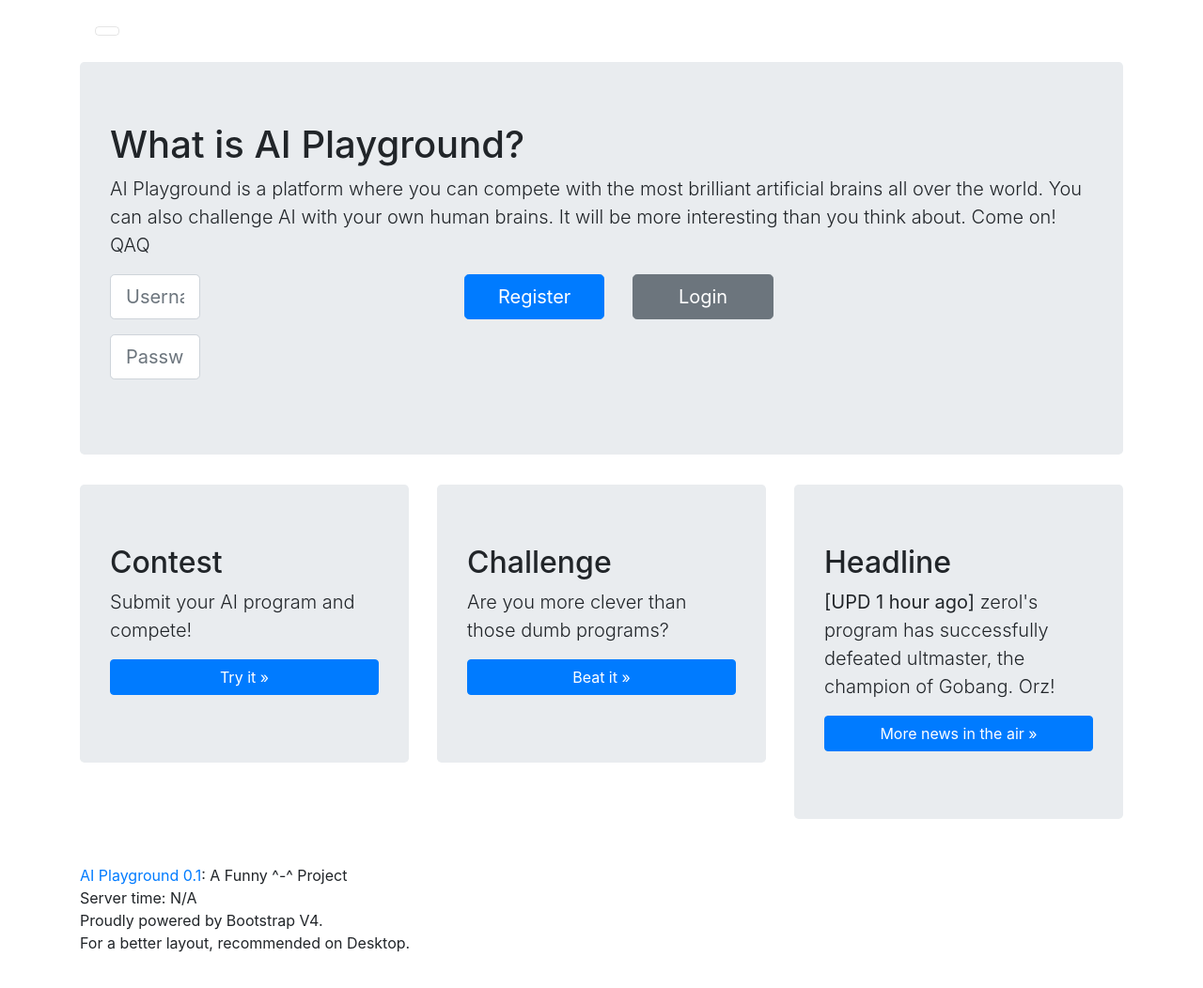
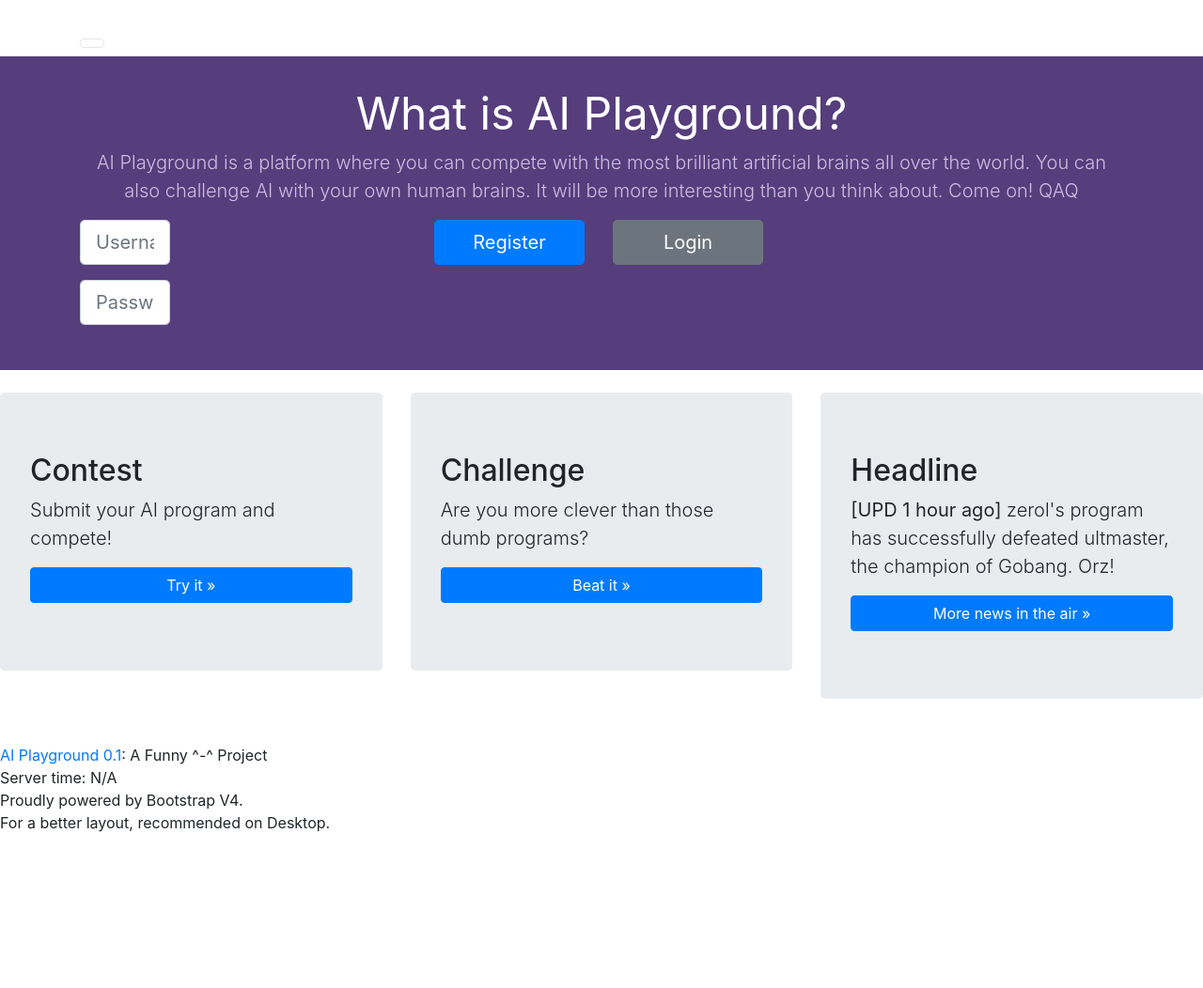
Before and after one commit to zerolfx/AIPlayground, a Django app: page / in a window 1280 px wide. Shown: the whole page at 94% size. After the commit the page ends 886 px from the top, so only its background shows below. Run offline with Django 3.2, Linux system fonts and the light colour scheme; parts of the project's set-up code (start-up, migrations or seed data) failed here and were passed over; some libraries are stand-ins or nearby versions.

Commit message:
add: ui, not completed

```diff
--- a/static/css/layout.css
+++ b/static/css/layout.css
@@ -3,6 +3,27 @@ body {
   padding-bottom: 20px;
 }
 
-.navbar {
-  margin-bottom: 20px;
+.bd-navbar {
+  padding-left: 0;
+  padding-right: 0;
 }
+
+.bd-pageheader {
+  padding: 2rem 15px;
+  margin-bottom: 1.5rem;
+  color: #cdbfe3;
+  text-align: center;
+  background-color: #563d7c;
+}
+
+.bd-pageheader h1 {
+  font-size: 3rem;
+  font-weight: normal;
+  color: #fff;
+}
+
+.bd-pageheader p {
+  margin-bottom: 0;
+  font-size: 1.25rem;
+  font-weight: 300;
+}
--- a/templates/base.html
+++ b/templates/base.html
@@ -8,19 +8,22 @@
   <meta name="description" content="">
   <meta name="author" content="">
   <link rel="icon" href="{% static 'favicon.ico' %}">
+  <link href="//cdn.bootcss.com/bootstrap/4.0.0-alpha.5/css/bootstrap.min.css" rel="stylesheet">
   <link href="{% static 'css/layout.css' %}" rel="stylesheet">
-    <link href="//cdn.bootcss.com/bootstrap/4.0.0-alpha.5/css/bootstrap.min.css" rel="stylesheet">
 
   <title>{% if title %}{{ title }}{% else %}AI Playground{% endif %}</title>
 </head>
 
 <body>
+
+  <header class="navbar navbar-light navbar-static-top bd-navbar">
     <div class="container">
-
-      <nav class="navbar navbar-light bg-faded">
-      <button class="navbar-toggler hidden-lg-up" type="button" data-toggle="collapse" data-target="#navbarResponsive" aria-controls="navbarResponsive" aria-expanded="false" aria-label="Toggle navigation"></button>
-      <div class="collapse navbar-toggleable-md pl-1" id="navbarResponsive">
-      <a class="navbar-brand text-primary" href="{% url 'home' %}">AI Playground</a>
+      <nav>
+        <button class="navbar-toggler hidden-lg-up float-xs-right" type="button" data-toggle="collapse"
+                data-target="#navbarResponsive"
+                aria-controls="navbarResponsive" aria-expanded="false" aria-label="Toggle navigation"></button>
+        <div class="collapse navbar-toggleable-md" id="navbarResponsive">
+          <a class="navbar-brand" href="{% url 'home' %}">AI Playground</a>
           <ul class="nav navbar-nav">
             <li class="nav-item {{ problist_active }}">
               <a class="nav-link" href="{% url 'problist' %}">Problems</a>
@@ -33,7 +36,8 @@
             </li>
             {% if request.user.is_authenticated %}
               <li class="nav-item dropdown float-xs-right">
-          <a class="nav-link dropdown-toggle text-gray-dark" href="#" id="supportedContentDropdown" data-toggle="dropdown" aria-haspopup="true" aria-expanded="true">
+                <a class="nav-link dropdown-toggle text-gray-dark" href="#" id="supportedContentDropdown"
+                   data-toggle="dropdown" aria-haspopup="true" aria-expanded="true">
                   {{ request.user.username }}
                 </a>
                 <div class="dropdown-menu dropdown-menu-right" aria-labelledby="supportedContentDropdown">
@@ -43,28 +47,29 @@
                   <a class="dropdown-item" href="{% url 'logout' %}">Logout</a>
                 </div>
               </li>
+            {% else %}
+              <div class="float-lg-right">
+                <li class="nav-item">
+                  <a class="nav-link" href="" data-toggle="modal" data-target="#modal-login">Login</a>
+                </li>
+                <li class="nav-item float-lg-right">
+                  <a class="nav-link" href="" data-toggle="modal" data-target="#modal-login">Register</a>
+                </li>
+              </div>
             {% endif %}
           </ul>
-      <iframe style="display: none;" src="" name="target_submit"></iframe>
-
-      {% if not request.user.is_authenticated %}
-      <div class="form-inline float-sm-right">
-        <div class="form-group">
-          <button type="button" class="btn btn-outline-success btn-block" data-toggle="modal" data-target="#modal-login">
-            Login
-          </button></div>
-      </div>
-
-      {% endif %}
         </div>
       </nav>
+    </div>
+  </header>
 
-    <div class="modal fade" id="modal-login" tabindex="-1" role="dialog" aria-labelledby="myModalLabel" aria-hidden="true">
+  <div class="modal fade" id="modal-login" tabindex="-1" role="dialog" aria-labelledby="myModalLabel"
+       aria-hidden="true">
     <div class="modal-dialog" style="max-width:330px">
-        <div class="modal-content"><form class="form" id="user_login_form">
+      <div class="modal-content">
+        <form class="form" id="user_login_form">
           <div class="modal-body">
             <input type="text" name="username" class="form-control" placeholder="Username" required autofocus>
-            <!-- TODO: autofocus seems not working? -->
             <input type="password" name="password" class="form-control" placeholder="Password" required>
             <div class="text-danger mx-1" style="display:none" id="user_login_error_message">
             </div>
@@ -74,14 +79,15 @@
           <div class="modal-footer">
             <button type="button" class="btn btn-secondary" data-dismiss="modal">Close</button>
             <button type="button" class="btn btn-primary" onclick="login_button_click()">Login</button>
-          </div></form>
+          </div>
+        </form>
       </div>
     </div>
   </div>
 
-
   {% block content %}
   {% endblock %}
+
   <footer class="footer mt-3 mb-2 align-bottom">
     <p class="text-xs-center"><a class="text-primary" href="{% url 'home' %}">AI Playground 0.1</a>: A Funny ^-^ Project
       <br>Server time: N/A
@@ -98,7 +104,7 @@
 <script>
     function login_button_click() {
         var data = $('#user_login_form').serialize();
-            $.getJSON("{% url 'login' %}", data, function(json) {
+        $.getJSON("{% url 'login' %}", data, function (json) {
             var user_error_message = $('#user_login_error_message');
             var user_success_message = $('#user_login_success_message');
             if (json['error'] == 1) {
@@ -109,7 +115,9 @@
                 user_error_message.hide();
                 user_success_message.html(json['message']);
                 user_success_message.show(500);
-                    setTimeout(function() { location.reload(); }, 1500);
+                setTimeout(function () {
+                    location.reload();
+                }, 1500);
             }
         });
     }
--- a/templates/index.html
+++ b/templates/index.html
@@ -2,7 +2,8 @@
 {% block content %}
 
 
-  <div class="jumbotron bg-faded">
+  <div class="bd-pageheader">
+    <div class="container">
       <h1>What is AI Playground?</h1>
       <p class="lead mb-2">AI Playground is a platform where you can compete with the most brilliant artificial brains all over the world. You can also challenge AI with your own human brains. It will be more interesting than you think about. Come on! QAQ</p>
       <div class="row pt-2">
@@ -24,6 +25,7 @@
       </div>
       <div class="alert alert-danger" style="display:none" id="user_error_message" role="alert"></div>
       <div class="alert alert-success" style="display:none" id="user_success_message" role="alert"></div>
+    </div>
   </div>
 
   <div class="row">
--- a/templates/problem.html
+++ b/templates/problem.html
@@ -1,6 +1,6 @@
 {% extends 'base.html' %}
 {% block content %}
-
+<div class="container">
   <div class="jumbotron bg-faded">
     <h3 class="text-xs-center">Problem {{ problem.id }}</h3>
     <h1 class="text-xs-center">{{ problem.title }}</h1>
@@ -55,5 +55,6 @@
       </div>
     </div>
   </form>
+</div>
 
 {% endblock %}
--- a/templates/problist.html
+++ b/templates/problist.html
@@ -1,6 +1,6 @@
 {% extends 'base.html' %}
 {% block content %}
-
+<div class="container">
   <table class="table table-striped">
     <thead>
     <tr>
@@ -21,5 +21,5 @@
     {% endfor %} </tr>
     </tbody>
   </table>
-
+</div>
 {% endblock %}
--- a/templates/submission.html
+++ b/templates/submission.html
@@ -1,6 +1,6 @@
 {% extends 'base.html' %}
 {% block content %}
-
+<div class="container">
   <div class="container-fluid my-3">
     <h3>Submission #{{ submission.id }}</h3>
 
@@ -49,6 +49,6 @@
       </tbody>
     </table>
   </div>
-
+</div>
 
 {% endblock %}
```
Lines whose indentation alone changed are shown as unchanged.
